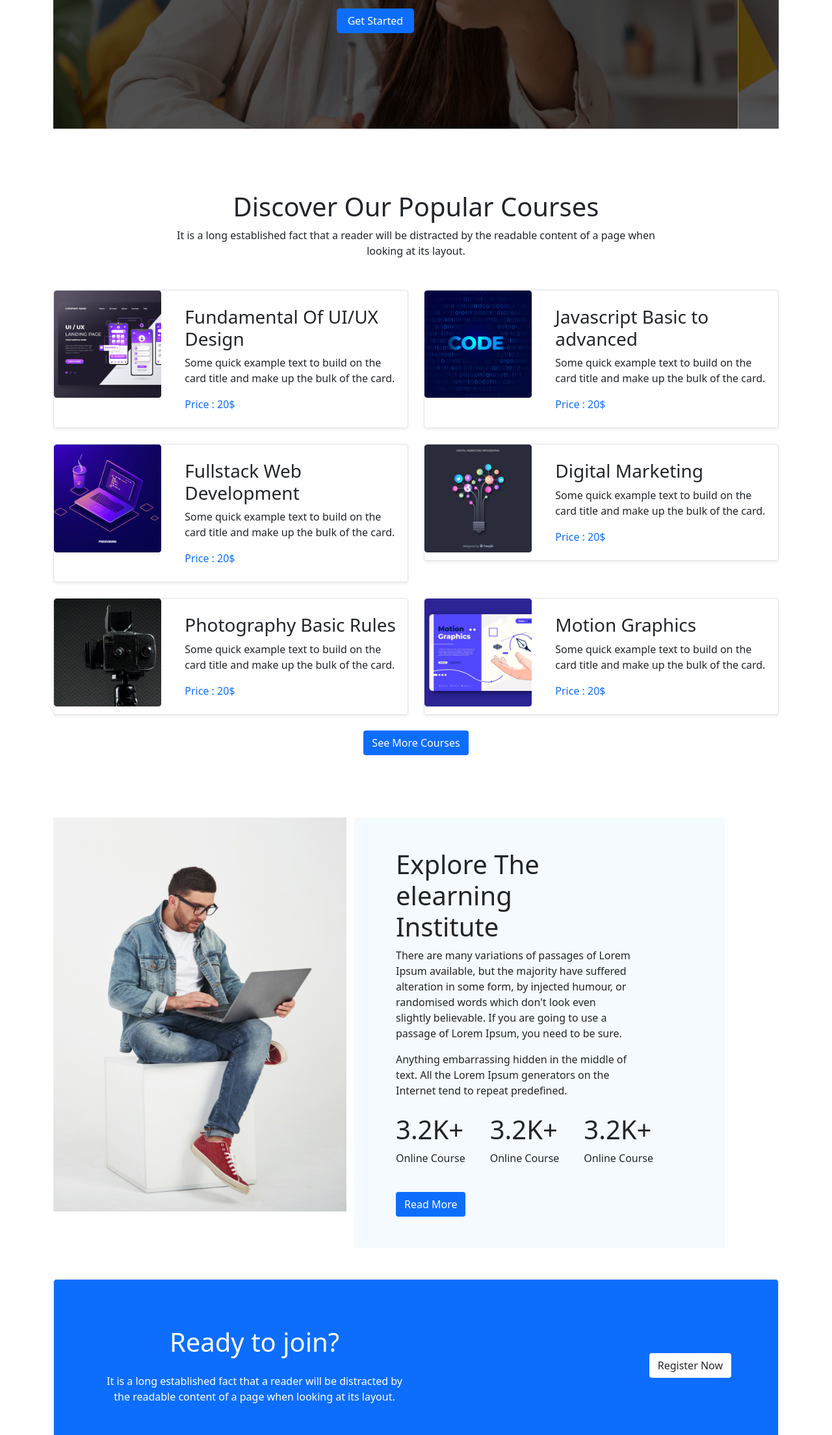
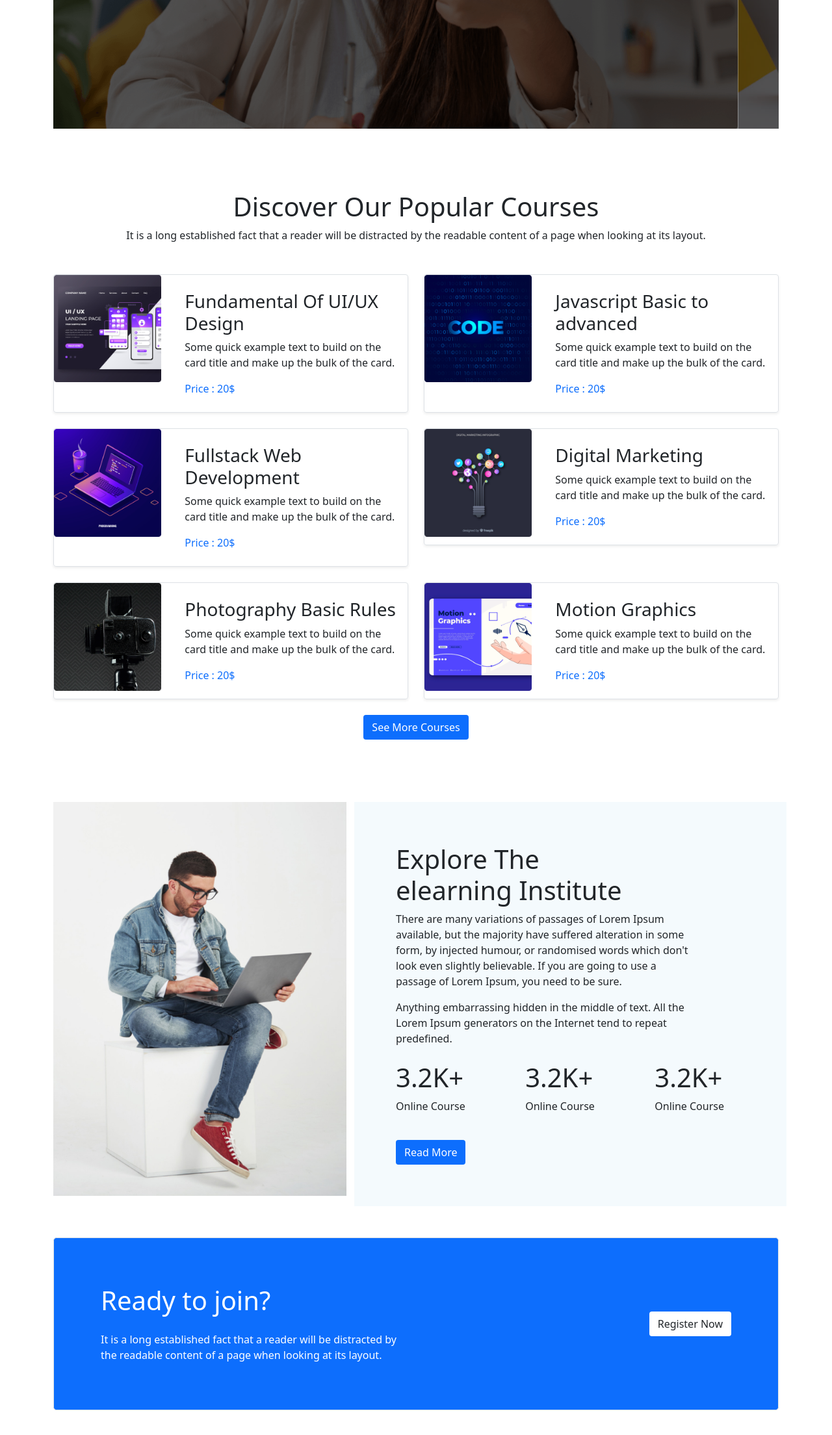
Before and after one commit to alamin516/pro-edu-landingpage, a plain HTML site: page index.html in a window 1280 px wide. Shown: the part 592-2800 px from the top of the page at 65% size. Drawn offline with nearby package versions, Linux system fonts and the light colour scheme.

Commit message:
Responsive

```diff
--- a/css/style.css
+++ b/css/style.css
@@ -1,28 +1,12 @@
-/* .carousel-inner {
-    position: relative;
-    z-index: 2;
-}
-
-.carousel-inner::after {
-    position: absolute;
-    content: "";
-    width: 100%;
-    height: 100%;
-    top: 0;
-    left: 0;
-    background: rgba(29, 29, 29, 0.7);
-    z-index: -1;
-} */
-
-
-    .carousel-caption{
+.carousel-caption {
     position: absolute;
     top: 50%;
     left: 50%;
     transform: translate(-50%, -50%);
+    width: 100%;
 }
 
-    .carousel-caption h1{
+.carousel-caption h1 {
     font-size: 3.5rem;
     margin-bottom: 20px;
 }
--- a/index.html
+++ b/index.html
@@ -68,9 +68,9 @@
           <div class="carousel-item active ">
             <img src="images/cover/cover-1.png" class="d-block w-100 img-fluid opacity-25" style="height: 700px;"
               alt="...">
-            <div class="carousel-caption d-none d-md-block d-flex align-items-center">
+            <div class="carousel-caption d-md-block d-sm-block ">
               <h1>Get Started Digital Learning</h1>
-              <p>It is a long established fact that a reader will be distracted by the readable content of a page when looking at its layout.</p>
+              <p >It is a long established fact that a reader will be distracted by the readable content of a page when looking at its layout.</p>
               <button class="btn bg-primary rounded-3 text-white px-lg-3">Get Started</button>
             </div>
           </div>
@@ -79,7 +79,7 @@
           <div class="carousel-item">
             <img src="images/cover/cover-2.png" class="d-block w-100 img-fluid" style="height: 700px; width: 100%;"
               alt="...">
-            <div class="carousel-caption d-none d-md-block">
+            <div class="carousel-caption  d-sm-block d-md-block">
               <h1>Get Started Web Learning</h1>
               <p>It is a long established fact that a reader will be distracted by the readable content of a page when looking at its layout..</p>
               <button class="btn bg-primary rounded-3 text-white px-lg-3">Get Started</button>
@@ -89,7 +89,7 @@
           <!-- Carosuel Single Item  Start-->
           <div class="carousel-item">
             <img src="images/cover/cover-3.png" class="d-block w-100 img-fluid" style="height: 700px;" alt="...">
-            <div class="carousel-caption d-none d-md-block">
+            <div class="carousel-caption  d-md-block d-sm-block">
               <h1>Get Started Graphic Learning</h1>
               <p>It is a long established fact that a reader will be distracted by the readable content of a page when looking at its layout.</p>
               <button class="btn bg-primary rounded-3 text-white px-lg-3">Get Started</button>
@@ -114,7 +114,7 @@
     <!-- Course Section Start  -->
     <div class="courses-section my-5 py-lg-5">
       <h1 class="text-center w-26 px-2">Discover Our Popular Courses</h1>
-      <p class="text-center mb-lg-5 px-sm-5 w-75 mx-lg-auto mx-sm-auto">It is a long established fact that a reader will be distracted by the
+      <p class="text-center mb-lg-5 px-sm-5">It is a long established fact that a reader will be distracted by the
         readable content of a page when looking at its layout.</p>
       <div class="row gx-4 gy-4">
         <!-- Course Single Start -->
@@ -226,25 +226,25 @@
         <div class="col-lg-5 col-md-5 col-sm-12">
           <img src="images/working.png" class="img-fluid" alt="">
         </div>
-        <div class="col-lg-6 col-md-7 col-sm-12 p-lg-5 d-flex align-items-center p-3" style="background-color: #F4FAFD;">
-          <div class="ps-lg-3 pe-lg-5">
+        <div class="col-lg-7 col-md-7 col-sm-12 p-lg-5 d-flex align-items-center" style="background-color: #F4FAFD;">
+          <div class="ps-lg-3 pe-lg-5 p-3">
             <h1 class="w-75">Explore The elearning Institute</h1>
             <p class="pe-lg-5">There are many variations of passages of Lorem Ipsum available, but the majority have
               suffered alteration in some form, by injected humour, or randomised words which don't look even slightly
               believable. If you are going to use a passage of Lorem Ipsum, you need to be sure.</p>
 
-            <p class="pe-lg-5">Anything embarrassing hidden in the middle of text. All the Lorem Ipsum generators on the
+            <p class="pe-lg-5 d-none d-lg-block">Anything embarrassing hidden in the middle of text. All the Lorem Ipsum generators on the
               Internet tend to repeat predefined.</p>
-            <div class="row mt-4">
-              <div class="col-lg-4 col-sm-6">
+            <div class="mt-4 d-flex justify-content-between">
+              <div>
                 <h1>3.2K+</h1>
                 <p>Online Course</p>
               </div>
-              <div class="col-lg-4 col-sm-6">
+              <div>
                 <h1>3.2K+</h1>
                 <p>Online Course</p>
               </div>
-              <div class="col-lg-4 col-sm-6">
+              <div>
                 <h1>3.2K+</h1>
                 <p>Online Course</p>
               </div>
@@ -261,15 +261,14 @@
 
     <!-- Modal box Start  -->
     <section class="modal-box bg-primary border rounded-3 p-lg-4 my-5">
-      <div class="row p-lg-5 d-flex p-4">
-        <div class="col-lg-6 text-white text-md-center text-sm-center">
-          <h1 class="mb-4">Ready to join?</h1>
+      <div class="row p-lg-5 p-4">
+        <div class="col-lg-6 text-white ">
+          <h1 class="mb-4 ">Ready to join?</h1>
           <p class="mb-0">It is a long established fact that a reader will be distracted by the readable content of a
             page when
             looking at its layout.</p>
         </div>
-        <div class="col-lg-6 col-sm-12 col-md-12 d-flex justify-content-lg-end align-items-center text text-md-center text-sm-center">
-          <div class="modal-btn">
+        <div class="col-lg-6 col-sm-12 col-md-12 d-flex justify-content-lg-end align-items-center justify-content-sm-center">
             <!-- Button trigger modal -->
             <button type="button" class="btn bg-white" data-bs-toggle="modal" data-bs-target="#exampleModal">
               Register Now
@@ -308,7 +307,6 @@
                   </div>
                 </div>
               </div>
-            </div>
           </div>
 
         </div>
```
Lines whose indentation alone changed are shown as unchanged.
